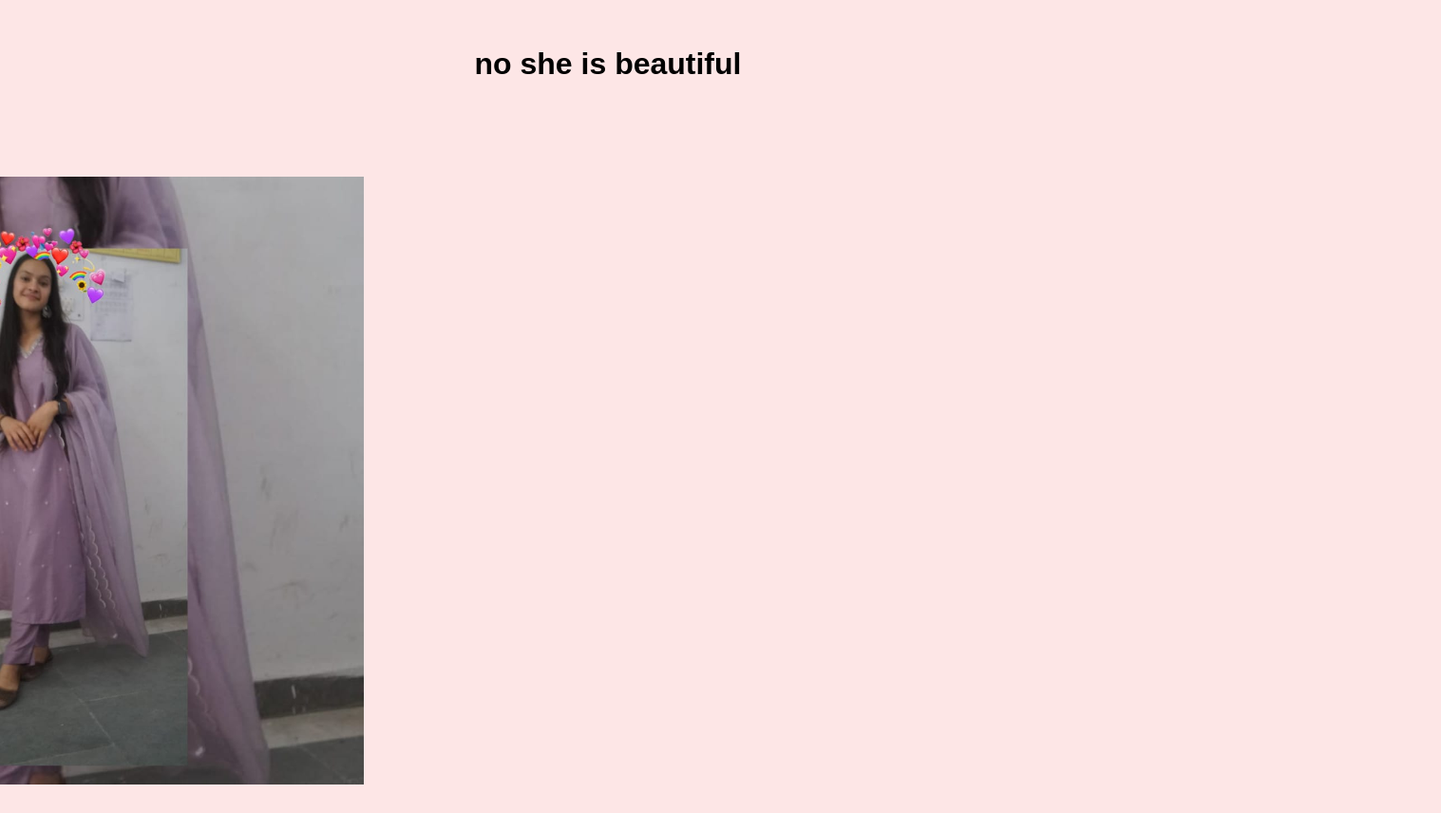
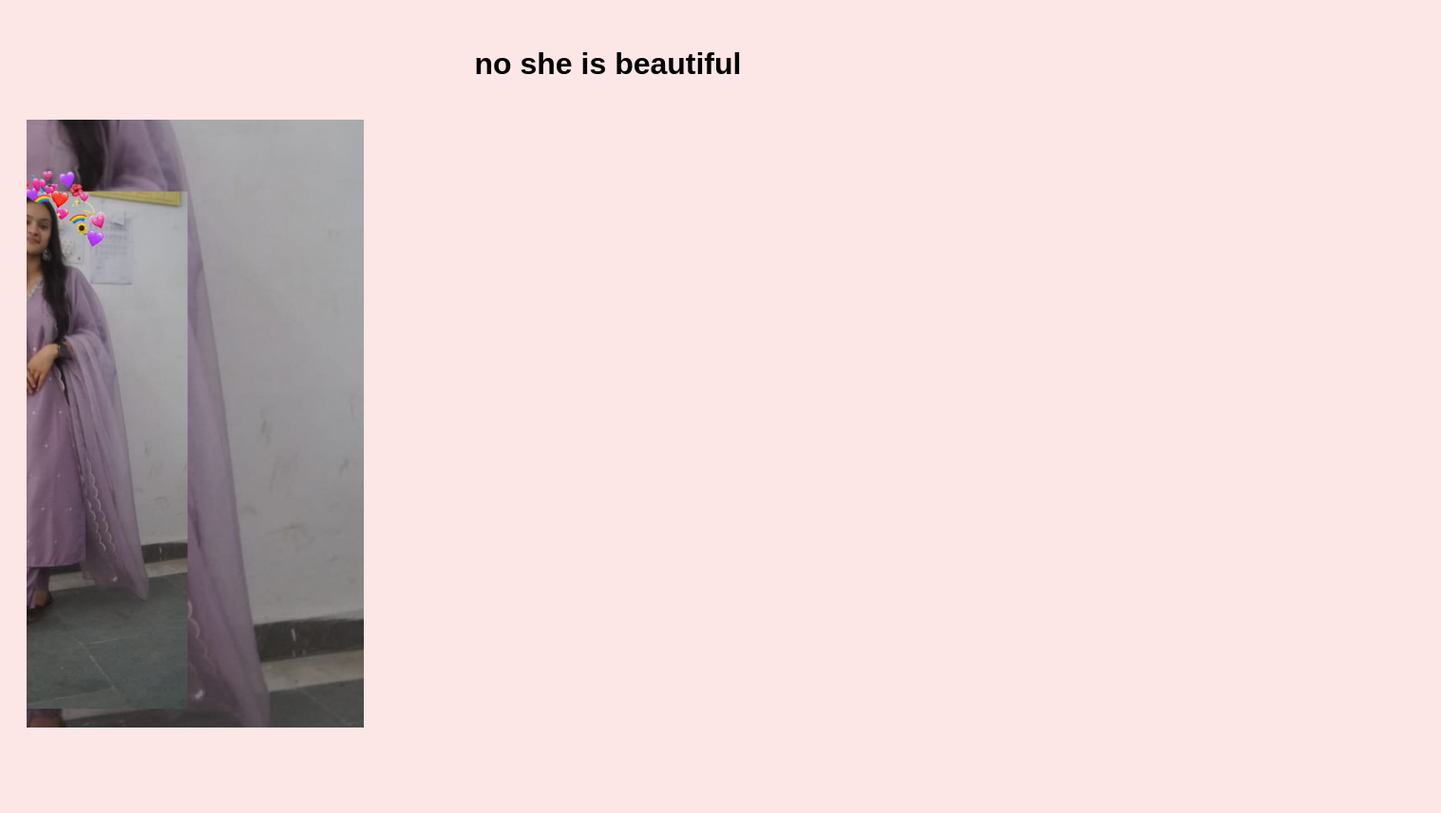
Before and after one commit to akshay77-web/aks, a plain HTML site: page beautiful.html in a window 1280 px wide. Shown: the whole page at 95% size, 1517 px wide, since content can reach past the window. Drawn offline with Linux system fonts and the light colour scheme.

Commit message:
Update beautiful.html

```diff
--- a/beautiful.html
+++ b/beautiful.html
@@ -14,18 +14,19 @@
             font-family: Arial, sans-serif;
             background-color: rgb(253, 230, 230);
             padding: 20px;
+            overflow: hidden; /* Prevent overflow on smaller screens */
         }
         h1 {
-            margin-bottom: 50px;
+            margin-bottom: 20px; /* Reduced margin for better fit */
         }
         .image-container {
             display: flex;
             justify-content: center;
             align-items: center;
-            margin-top: 50px;
-            position: relative;
-            width: 80%; /* Adjust width as needed */
+            margin-top: 20px; /* Reduced margin for better fit */
+            width: 100%; /* Full width for responsiveness */
             max-height: 80vh; /* Limit height to avoid overflow */
+            overflow: hidden; /* Prevent images from overflowing */
         }
         .image-container img {
             width: 100%; /* Full width for responsiveness */
```
